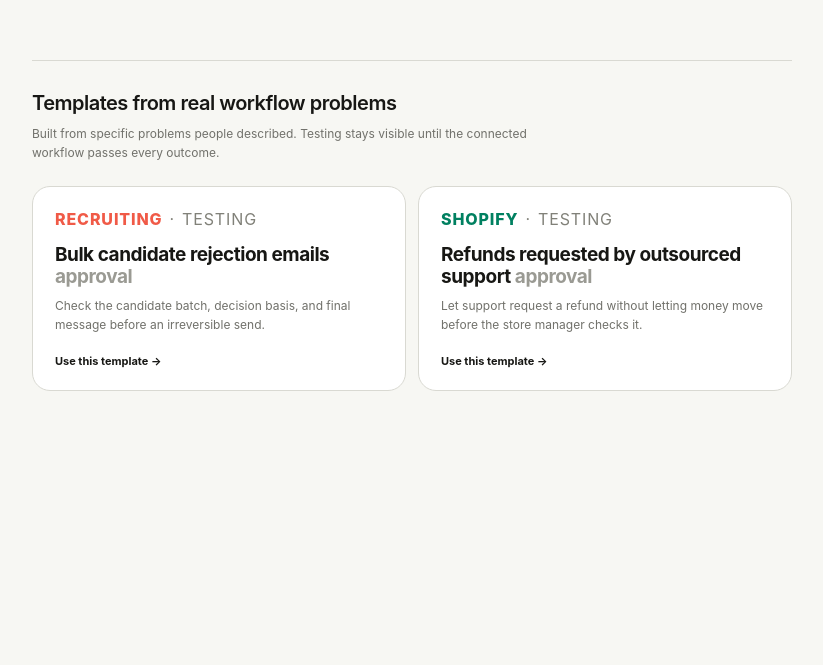
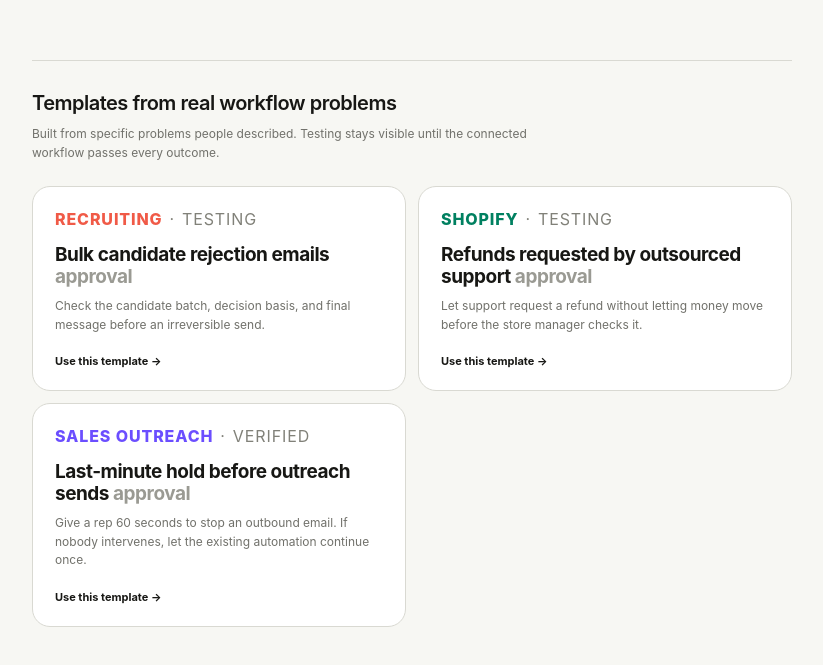
Before and after one commit to skmj231/someonehastosayyes, a website: page approval.html in a window 1280 px wide. Shown: the part 864-1529 px from the top of the page, without its empty margins (228-1051 px from the left). Before the commit the page ends 1351 px from the top, so only its background shows below. Drawn offline with Linux system fonts and the light colour scheme.

Commit message:
Add verified timed outreach approval template

```diff
--- a/approval.html
+++ b/approval.html
@@ -211,6 +211,12 @@
           <p>Let support request a refund without letting money move before the store manager checks it.</p>
           <span class="template-use">Use this template →</span>
         </button>
+        <button class="template-card" type="button" data-template="timed-outreach-veto" style="--template-accent:#6b4eff">
+          <span class="template-meta"><span class="template-category">Sales outreach</span><span>·</span><span>Verified</span></span>
+          <span class="template-title-row"><strong>Last-minute hold before outreach sends <span class="approval-tag">approval</span></strong></span>
+          <p>Give a rep 60 seconds to stop an outbound email. If nobody intervenes, let the existing automation continue once.</p>
+          <span class="template-use">Use this template →</span>
+        </button>
       </div>
     </section>
   </main>
@@ -233,7 +239,8 @@
     const state={step:0,answers:{}};
     const savedTemplates={
       "candidate-rejection-email":{situation:"Bulk candidate rejection emails must not be sent until a recruiter reviews the exact batch, decision basis, and final message.",protected_action:"Send the candidate rejection emails",trigger:"A recruiting workflow selects a group of candidates for rejection",approver:"Recruiting owner",review_information:["candidate count","candidate list or saved ATS view","job","decision basis","email subject and body","scheduled send time"],approved_result:"Send the rejection emails once and record the decision",rejected_result:"Send nothing and return the batch to the recruiting owner",timeout_result:"Send nothing and notify the recruiting owner",platforms_before:"ATS, n8n",platforms_after:"Email provider, ATS"},
-      "shopify-refund-release":{situation:"Refunds requested by outsourced support must not return money until the store manager reviews the exact order and amount.",protected_action:"Issue the Shopify refund",trigger:"An outsourced support agent requests a refund above the store threshold",approver:"Customer support manager for the Shopify store",review_information:["order ID","refund amount","refund reason","payment status","customer refund history","requesting agent"],approved_result:"Issue the approved refund once and record the decision",rejected_result:"Leave the payment unchanged and notify the requesting agent",timeout_result:"Leave the payment unchanged and notify the store manager",platforms_before:"Shopify Flow, Make",platforms_after:"Shopify"}
+      "shopify-refund-release":{situation:"Refunds requested by outsourced support must not return money until the store manager reviews the exact order and amount.",protected_action:"Issue the Shopify refund",trigger:"An outsourced support agent requests a refund above the store threshold",approver:"Customer support manager for the Shopify store",review_information:["order ID","refund amount","refund reason","payment status","customer refund history","requesting agent"],approved_result:"Issue the approved refund once and record the decision",rejected_result:"Leave the payment unchanged and notify the requesting agent",timeout_result:"Leave the payment unchanged and notify the store manager",platforms_before:"Shopify Flow, Make",platforms_after:"Shopify"},
+      "timed-outreach-veto":{situation:"An outbound sales email should pause briefly so the rep can stop a message that needs a call or a final correction.",protected_action:"Send the outbound email",trigger:"The outreach automation finishes a personalized email draft",approver:"Sales representative who owns the lead",review_information:["recipient","company","subject","final email draft","lead context","time remaining"],approved_result:"Send the exact approved email once",rejected_result:"Hold the email and return the lead to the sales representative",timeout_result:"Continue to the send route after 60 seconds",platforms_before:"Make, CRM, email drafting tool",platforms_after:"Email provider"}
     };
     const wizard=document.getElementById("wizard"), result=document.getElementById("result"), fields=document.getElementById("fields"), form=document.getElementById("questionForm"), composer=document.getElementById("composer"), guide=document.getElementById("guide"), title=document.getElementById("questionTitle"), intro=document.getElementById("intro"), eyebrow=document.getElementById("eyebrow"), history=document.getElementById("history"), progress=document.getElementById("progress"), showExample=document.getElementById("showExample"), backButton=document.getElementById("backButton"), undoReset=document.getElementById("undoReset"), undoButton=document.getElementById("undoButton");
 
```
